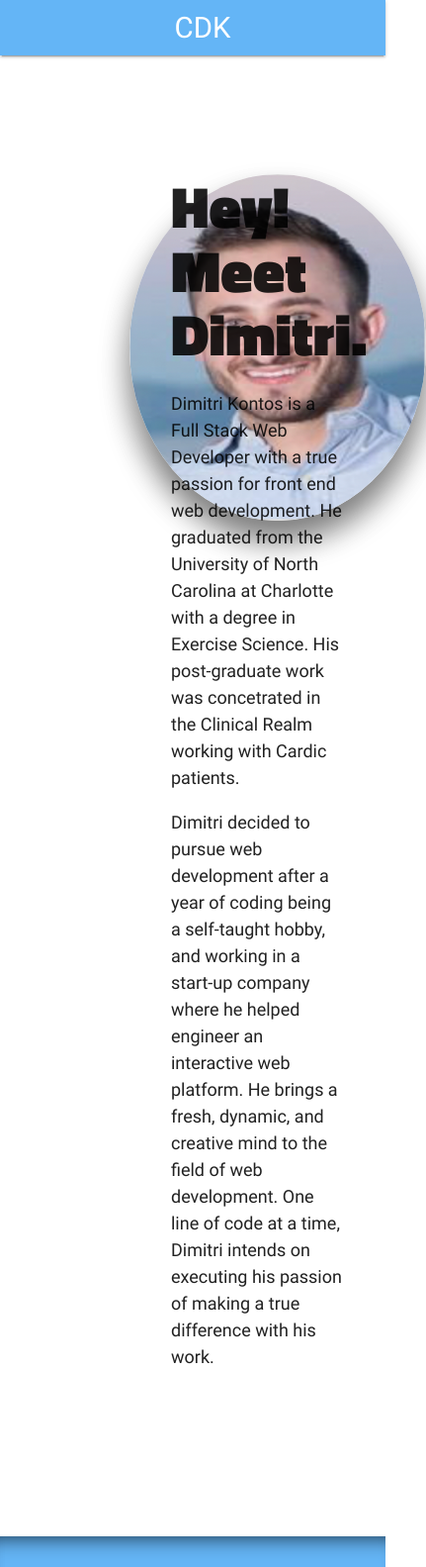
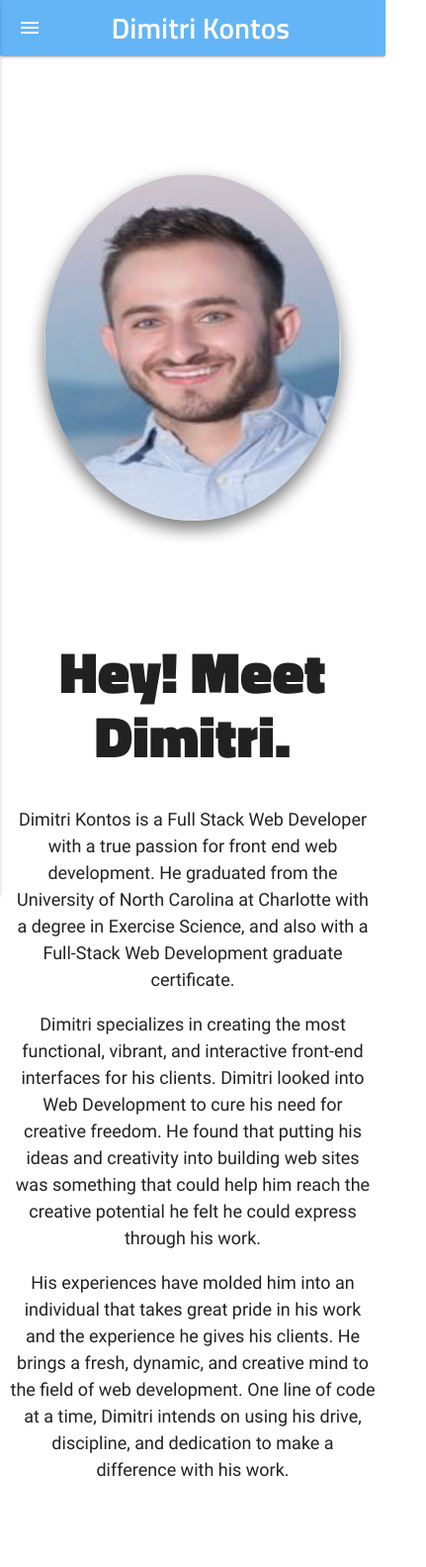
Before and after one commit to ckontos/final-portfolio, a website: page public/index.html in a window 390 px wide. Shown: the top 1583 px of the page at 99% size, 431 px wide, since content can reach past the window. Drawn offline with nearby package versions, Linux system fonts and the light colour scheme.

Commit message:
mobile responsive

```diff
--- a/public/css/style.css
+++ b/public/css/style.css
@@ -7,13 +7,9 @@
     box-shadow: 0 8px 16px 0 rgba(0, 0, 0, 0.4), 0 8px 20px 0 rgba(0, 0, 0, 0.19);
 }
 
-#myImage {
-    box-shadow: 0 20px 30px 0 rgba(0, 0, 0, 0.4), 0 20px 30px 0 rgba(0, 0, 0, 0.19);
-}
 
 #greeting {
     margin-top: 120px;
-    font-family: 'Titillium Web', sans-serif;
 }
 
 #aboutMeDiv {
@@ -68,4 +64,26 @@
 
 .brand-logo {
     margin-left: 10px;
+    font-family: 'Playball', cursive;
+    font-family: 'Titillium Web', sans-serif;
 }
+
+@media screen and (max-width: 1092px) {
+
+    #myImage {
+        margin-left: 80px;
+    }
+}
+
+@media screen and (max-width: 992px) {
+
+    #myImage {
+        display: block;
+        margin-left: auto;
+        margin-right: auto;
+    }
+
+    #aboutMeText {
+        text-align: center;
+    }
+}
--- a/public/index.html
+++ b/public/index.html
@@ -16,6 +16,9 @@
     <link rel="stylesheet" href="css/style.css" type="text/css" />
     <meta name="viewport" content="width=device-width, initial-scale=1.0">
     <link href="https://fonts.googleapis.com/css?family=Titillium+Web:900" rel="stylesheet">
+    <link href="https://fonts.googleapis.com/css?family=Playball|Titillium+Web:600" rel="stylesheet">
+    <link href="https://fonts.googleapis.com/icon?family=Material+Icons" rel="stylesheet">
+
 </head>
 
 <body>
@@ -23,7 +26,8 @@
     <main>
         <nav>
             <div class="nav-wrapper blue lighten-2">
-                <a href="#" class="brand-logo">CDK</a>
+                <a href="#" class="brand-logo">Dimitri Kontos Portfolio</a>
+                <a href="#" data-activates="slide-out" class="button-collapse show-on-med-and-down"><i class="material-icons">menu</i></a>
                 <ul id="nav-mobile" class="right hide-on-med-and-down">
                     <li><a href="#aboutMeDiv">About Me</a></li>
                     <li><a href="#myWorkDiv">My Work</a></li>
@@ -32,25 +36,32 @@
             </div>
         </nav>
 
+        <ul id="slide-out" class="side-nav hide-on-large blue lighten-2">
+            <li><a href="#aboutMeDiv">About Me</a></li>
+            <li><a href="#myWorkDiv">My Work</a></li>
+            <li><a href="#contactMe">Contact Me</a></li>
+        </ul>
         <!-------------------------about me div---------------------------------->
         <div class="row" id="aboutMeDiv">
-            <div class="col s5">
+            <div class="col s12 m12 l5">
                 <img id="myImage" src="images/Face.png">
             </div>
-            <div class="col s6">
-                <h1 id="greeting">Hey! Meet Dimitri.</h1>
-                <p class="aboutMe">Dimitri Kontos is a Full Stack Web Developer with a true passion for front end web development. He graduated from the University of North Carolina at Charlotte with a degree in Exercise Science. His post-graduate work was concetrated in
-                    the Clinical Realm working with Cardic patients. </p>
+            <div class="col s12 m12 l6" id="aboutMeText">
+                <h1 id="greeting" class="divTitle">Hey! Meet Dimitri.</h1>
+                <p class="aboutMe">Dimitri Kontos is a Full Stack Web Developer with a true passion for front end web development. He graduated from the University of North Carolina at Charlotte with a degree in Exercise Science, and also with a Full-Stack Web Development
+                    graduate certificate. </p>
 
-                <p class="aboutMe">Dimitri decided to pursue web development after a year of coding being a self-taught hobby, and working in a start-up company where he helped engineer an interactive web platform. He brings a fresh, dynamic, and creative mind to the field
-                    of web development. One line of code at a time, Dimitri intends on executing his passion of making a true difference with his work. </p>
+                <p class="aboutMe">Dimitri specializes in creating the most functional, vibrant, and interactive front-end interfaces for his clients. Dimitri looked into Web Development to cure his need for creative freedom. He found that putting his ideas and creativity
+                    into building web sites was something that could help him reach the creative potential he felt he could express through his work. </p>
+                <p class="aboutMe"> His experiences have molded him into an individual that takes great pride in his work and the experience he gives his clients. He brings a fresh, dynamic, and creative mind to the field of web development. One line of code at a time, Dimitri
+                    intends on using his drive, discipline, and dedication to make a difference with his work. </p>
                 </p>
             </div>
         </div>
         <!--------------------Apps div---------------------------------->
         <div class="row" id="myWorkDiv">
             <h2 class="divTitle">My Apps</h2>
-            <div class="col s3">
+            <div class="col l3">
                 <div class="row">
                     <div class="col s12 m12">
                         <div class="card hoverable">
@@ -68,7 +79,7 @@
                     </div>
                 </div>
             </div>
-            <div class="col s3">
+            <div class="col l3">
                 <div class="row">
                     <div class="col s12 m12">
                         <div class="card hoverable">
@@ -86,7 +97,7 @@
                     </div>
                 </div>
             </div>
-            <div class="col s3">
+            <div class="col l3">
                 <div class="row">
                     <div class="col s12 m12">
                         <div class="card hoverable">
@@ -104,7 +115,7 @@
                     </div>
                 </div>
             </div>
-            <div class="col s3">
+            <div class="col l3">
                 <div class="row">
                     <div class="col s12 m12">
                         <div class="card hoverable">
--- a/public/js/initializations.js
+++ b/public/js/initializations.js
@@ -1,4 +1,7 @@
 $(document).ready(function() {
     // the "href" attribute of the modal trigger must specify the modal ID that wants to be triggered
+    $('.collapsible').collapsible();
+    $(".button-collapse").sideNav();
     $('.modal').modal();
+
 });
--- a/routes/email-routes.js
+++ b/routes/email-routes.js
@@ -2,10 +2,10 @@ const nodemailer = require('nodemailer');
 
 var Transport = nodemailer.createTransport({
     service: "gmail",
-    host: process.env.EMAIL,
+    host: EMAIL,
     auth: {
-        user: process.env.EMAIL,
-        pass: process.env.PASSWORD
+        user: EMAIL,
+        pass: PASSWORD
     }
 });
 
```
